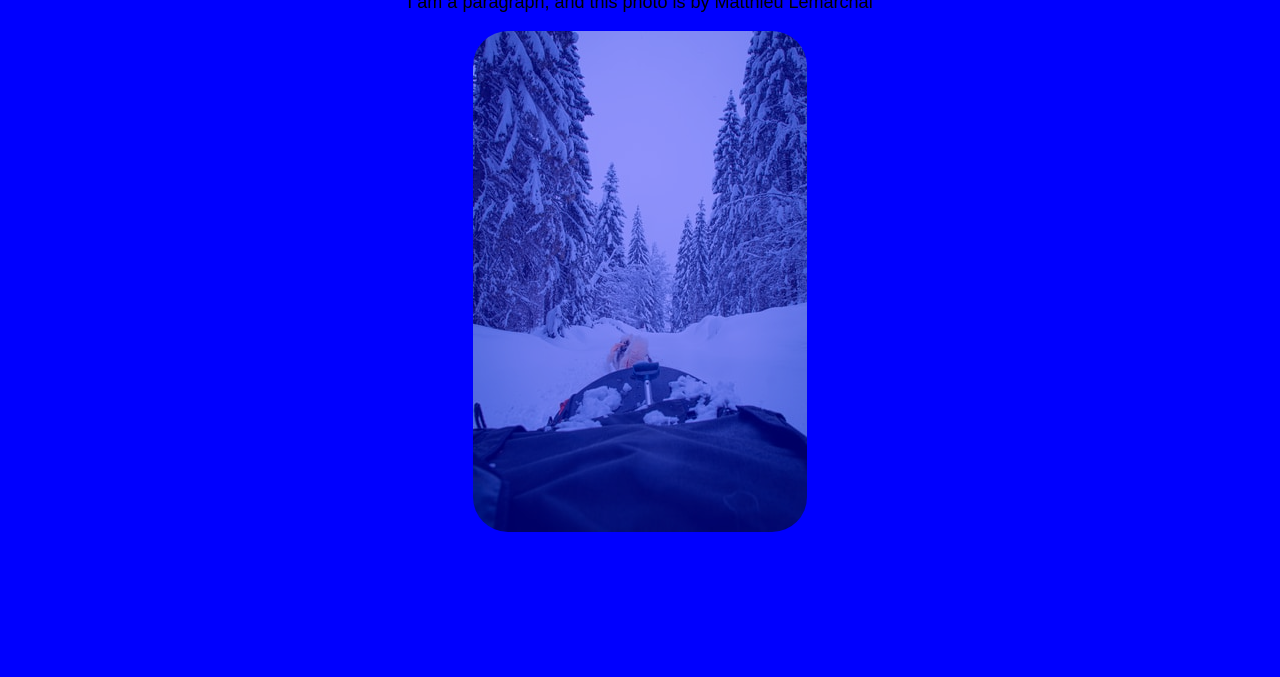
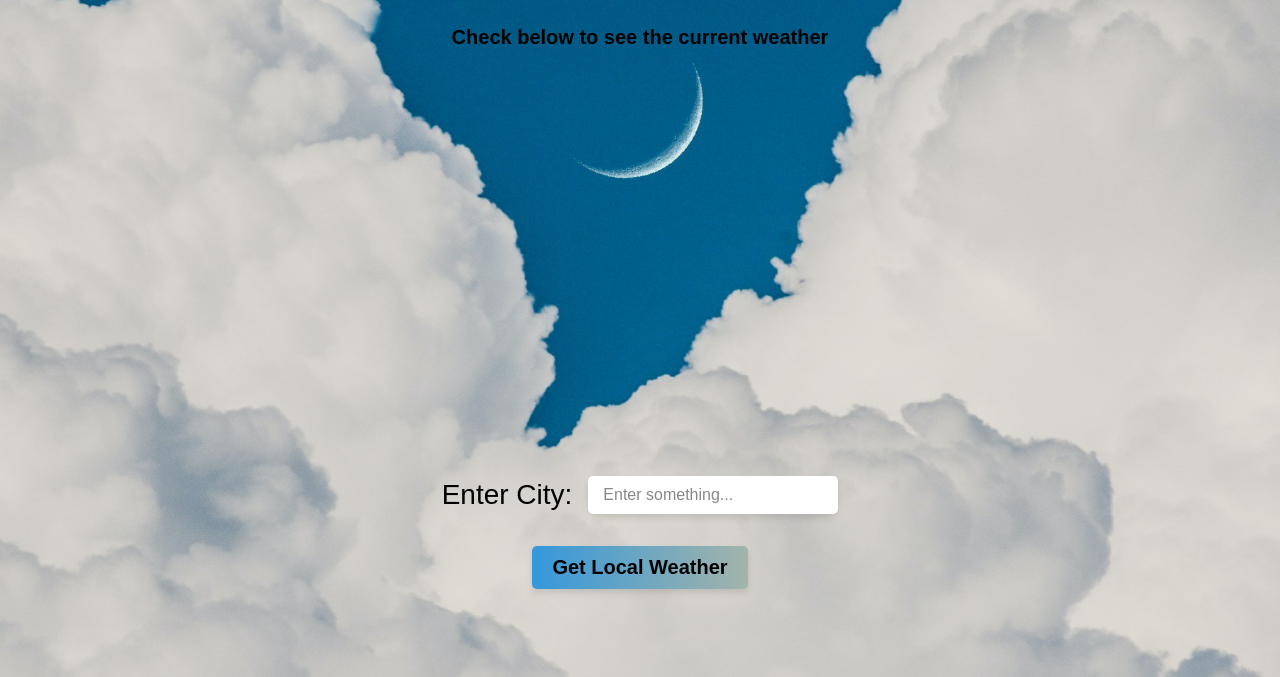
Before and after one commit to danielmason89/weather-io, a plain HTML site: page index.html in a window 1280 px wide. Shown: the part 123-800 px from the top of the page. Drawn offline with Linux system fonts and the light colour scheme.

Commit message:
implemented html, css, and js to display a basic ui for weather app

```diff
--- a/index.html
+++ b/index.html
@@ -1,20 +1,41 @@
 <!DOCTYPE html>
 <html lang="en">
-<head>
-    <meta charset="UTF-8">
-    <meta http-equiv="X-UA-Compatible" content="IE=edge">
-    <meta name="viewport" content="width=device-width, initial-scale=1.0">
-    <title>First Project</title>
-    <link rel="stylesheet" href="main.css">
-</head>
-<body>
-    <div class="myPage">
-        <h1>Hello World! this is an h1 element</h1>
-        <h2>I am a header 2</h2>
-        <p>I am a paragraph, and this photo is by Matthieu Lemarchal</p>
-        <img src="snow.jfif" alt="Photo by
-        Matthieu Lemarchal">
-        <!-- https://unsplash.com/@matthieulemarchal -->
+  <head>
+    <meta charset="UTF-8" />
+    <meta http-equiv="X-UA-Compatible" content="IE=edge" />
+    <meta name="viewport" content="width=device-width, initial-scale=1.0" />
+    <title>Weather Checker</title>
+    <link rel="stylesheet" href="main.css" />
+  </head>
+  <body>
+    <div class="landingPage">
+      <header class="header-styles">
+        <h1>Weather App</h1>
+      </header>
+      <main>
+        <span>
+          <p>Check below to see the current weather</p>
+        </span>
+        <section class="mainContent">
+          <label for="city">Enter City: </label>
+          <div class="input-container">
+            <input
+              type="text"
+              id="styled-input"
+              placeholder="Enter something..."
+            />
+          </div>
+        </section>
+        <button class="styled-button" onclick="fetchWeather()">
+          Get Local Weather
+        </button>
+      </main>
+
+      <div id="weatherResult">
+        <h2>Weather in <span id="cityName"></span></h2>
+        <p><strong>Temperature:</strong> <span id="temperature"></span>°C</p>
+        <p><strong>Condition:</strong> <span id="condition"></span></p>
+      </div>
     </div>
-</body>
+  </body>
 </html>
--- a/main.css
+++ b/main.css
@@ -1,34 +1,272 @@
-
 * {
-    color: gray;
-    background-color: blue;
+  box-sizing: border-box;
   width: auto;
   font-family: Arial, Helvetica, sans-serif;
 }
+
+/* http://meyerweb.com/eric/tools/css/reset/
+   v2.0 | 20110126
+   License: none (public domain)
+*/
+html,
+body,
+div,
+span,
+applet,
+object,
+iframe,
+h1,
+h2,
+h3,
+h4,
+h5,
+h6,
+p,
+blockquote,
+pre,
+a,
+abbr,
+acronym,
+address,
+big,
+cite,
+code,
+del,
+dfn,
+em,
+img,
+ins,
+kbd,
+q,
+s,
+samp,
+small,
+strike,
+strong,
+sub,
+sup,
+tt,
+var,
+b,
+u,
+i,
+center,
+dl,
+dt,
+dd,
+ol,
+ul,
+li,
+fieldset,
+form,
+label,
+legend,
+table,
+caption,
+tbody,
+tfoot,
+thead,
+tr,
+th,
+td,
+article,
+aside,
+canvas,
+details,
+embed,
+figure,
+figcaption,
+footer,
+header,
+hgroup,
+menu,
+nav,
+output,
+ruby,
+section,
+summary,
+time,
+mark,
+audio,
+video {
+  margin: 0;
+  padding: 0;
+  border: 0;
+  font-size: 100%;
+  font: inherit;
+  vertical-align: baseline;
+}
+
+/* HTML5 display-role reset for older browsers */
+article,
+aside,
+details,
+figcaption,
+figure,
+footer,
+header,
+hgroup,
+menu,
+nav,
+section {
+  display: block;
+}
+html,
+body {
+  font-size: 16px;
+  height: 100%;
+}
+body {
+  line-height: 1;
+  background-image: url("images/daniel-ramirez-q4TfWtnz_xw-unsplash.jpg");
+  background-repeat: no-repeat;
+  background-size: cover;
+  background-attachment: fixed;
+  background-position: center center;
+}
+ol,
+ul {
+  list-style: none;
+}
+blockquote,
+q {
+  quotes: none;
+}
+blockquote:before,
+blockquote:after,
+q:before,
+q:after {
+  content: "";
+  content: none;
+}
+table {
+  border-collapse: collapse;
+  border-spacing: 0;
+}
 h1 {
-    font-size: 30px;
-    color: yellow;
+  font-size: 3rem;
+  color: black;
+  padding-bottom: 2.5rem;
 }
 h2 {
-    font-size: 20px;
+  font-size: 2.25rem;
+  padding-bottom: 1.5rem;
   color: black;
+  font-weight: bold;
+}
+h3 {
+  font-size: 1.5rem;
 }
 p {
-    font-size: 18px;
-    color:black;
+  font-size: 1.25rem;
+  line-height: 1.5;
+  padding-bottom: 1.5rem;
+  color: black;
+  font-weight: bold;
 }
 p:hover {
   color: yellow;
 }
+
 img {
   border-radius: 35px;
-    opacity: .6;
+  opacity: 0.6;
 }
 img:hover {
   border-radius: 100px;
   opacity: 1;
 }
-.myPage {
+
+label {
+  font-size: 1.75rem;
+  color: black;
+  padding-right: 1rem;
+}
+
+.input-container {
+  background-color: #f7f7f7;
+  border-radius: 10px;
+  box-shadow: 0 4px 6px rgba(0, 0, 0, 0.1);
+}
+
+#styled-input {
+  font-size: 1rem;
+  padding: 10px 15px;
+  border: none;
+  border-radius: 5px;
+  outline: none;
+  width: 250px;
+  transition: box-shadow 0.3s ease;
+}
+#styled-input::placeholder {
+  color: #888;
+  opacity: 1;
+}
+
+#styled-input:-ms-input-placeholder {
+  /* Internet Explorer 10-11 */
+  color: #888;
+}
+
+#styled-input::-ms-input-placeholder {
+  /* Microsoft Edge */
+  color: #888;
+}
+#styled-input:focus {
+  box-shadow: 0 0 10px rgb(115, 122, 124);
+}
+
+#styled-input:hover {
+  box-shadow: 0 0 20px rgba(81, 203, 238, 0.5);
+}
+button {
+  margin: 2rem;
+  font-weight: bold;
+  font-size: 1.25rem;
+  padding: 10px 20px;
+  border: none;
+  border-radius: 5px;
+  background-image: linear-gradient(to right, #3498db, #a3b4aa);
+  cursor: pointer;
+  transition: background-color 0.3s ease, transform 0.3s ease;
+  outline: none;
+  box-shadow: 0 4px 6px rgba(0, 0, 0, 0.1);
+}
+button:hover {
+  background-color: #2980b9;
+}
+button:active {
+  transform: scale(0.95);
+}
+button:focus {
+  box-shadow: 0 0 10px rgba(81, 203, 238, 1);
+}
+button:disabled {
+  background-color: #bdc3c7; /* Grayed out */
+  cursor: not-allowed; /* Indicate the button is not clickable */
+}
+.landingPage {
+  height: 100%;
+  width: auto;
+  display: flex;
+  align-items: center;
+  justify-content: center;
+  flex-direction: column;
   width: auto;
   text-align: center;
 }
+
+.mainContent {
+  padding-top: 25rem;
+  display: flex;
+  align-items: center;
+  justify-content: center;
+  flex-direction: row;
+  width: auto;
+  text-align: center;
+}
+
+#weatherResult {
+  margin-top: 20px;
+  display: none;
+}
```
Also changed, not shown: index.js (added, +23 -0 lines), images/daniel-ramirez-q4TfWtnz_xw-unsplash.jpg (added), 1 other file. Lines whose indentation alone changed are shown as unchanged.
